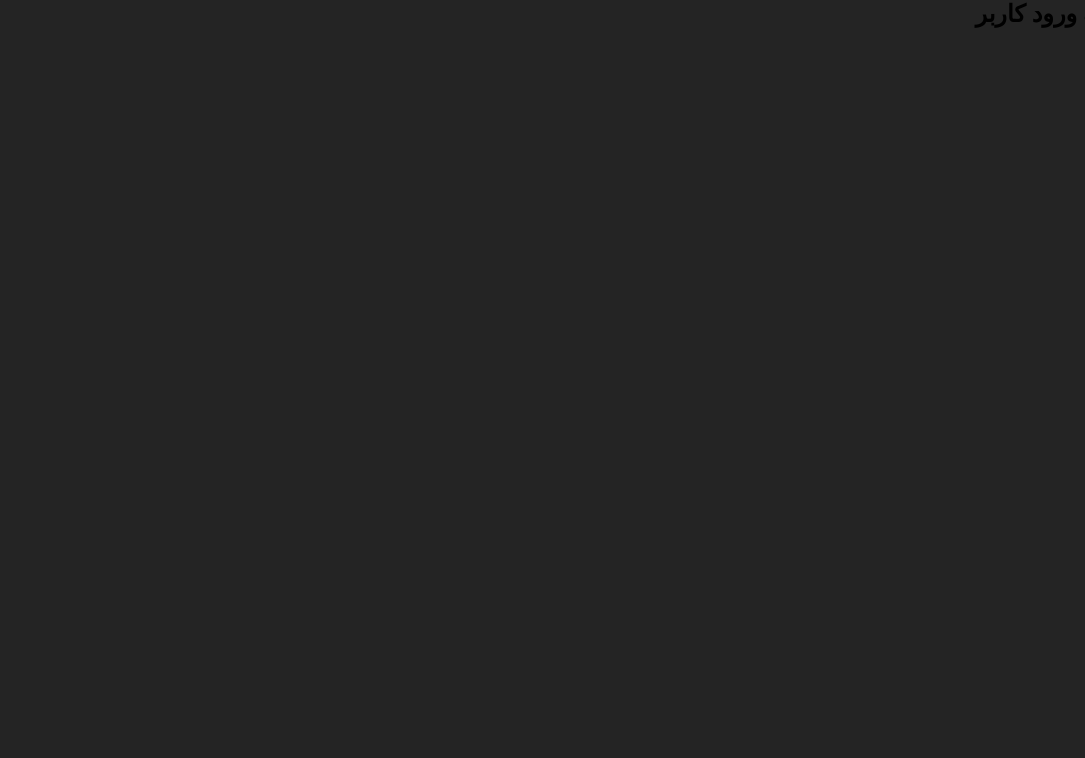
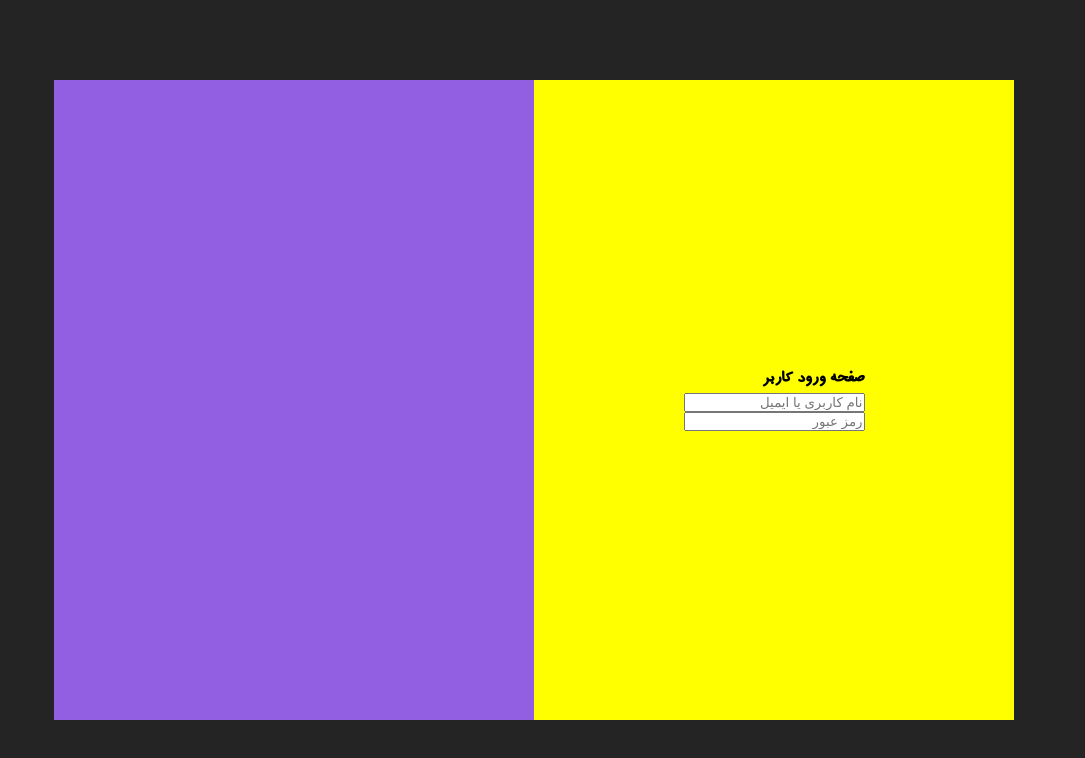
Before and after one commit to amirgh82/login-user, a React (Vite) app: page /login in a window 1280 px wide. Shown: the top 758 px of the page, without its empty margins (195-1280 px from the left). Built offline with nearby package versions, Linux system fonts and the light colour scheme.

Commit message:
write default login form

```diff
--- a/src/App.css
+++ b/src/App.css
@@ -7,6 +7,7 @@
     --gray-color: #333437;
     --btn-border-color: #9C6FE4;
     --purple-color: #925FE2;
+    --font-def: sade;
 }
 
 * {
@@ -24,3 +25,10 @@ a {
     color: #fff;
     text-decoration: none;
 }
+
+.app {
+    display: flex;
+    justify-content: center;
+    align-items: center;
+    height: 100vh;
+}
--- a/src/App.jsx
+++ b/src/App.jsx
@@ -10,8 +10,9 @@ function App() {
 
   return (
     <>
-
-      {router}
+      <div className="app">
+        {router}
+      </div>
     </>
   )
 }
--- a/src/Components/Input/Input.jsx
+++ b/src/Components/Form/Input.jsx
@@ -3,6 +3,7 @@ import './Input.css'
 
 
 export default function Input({ type, placeholder }) {
+
     return (
         <input type={type} placeholder={placeholder} />
     )
--- a/src/pages/Index/Index.css
+++ b/src/pages/Index/Index.css
@@ -22,7 +22,7 @@
 }
 
 .link {
-    font-family: sade;
+    font-family: var(--font-def);
     font-size: 2.5rem;
     font-weight: 500;
     border: 1px solid var(--btn-border-color);
--- a/src/pages/Login/Login.css
+++ b/src/pages/Login/Login.css
@@ -0,0 +1,29 @@
+.login-container {
+    display: flex;
+    justify-content: space-between;
+    width: 75%;
+    height: 80vh;
+    background-color: red;
+}
+
+.login-form {
+    display: flex;
+    justify-content: center;
+    align-items: center;
+    background-color: yellow;
+    width: 50%;
+}
+
+.login-form form {
+    display: flex;
+    flex-direction: column;
+}
+
+.login-title {
+    font-family: var(--font-def);
+}
+
+.login-picture {
+    width: 50%;
+    background-color: var(--purple-color);
+}
--- a/src/pages/Login/Login.jsx
+++ b/src/pages/Login/Login.jsx
@@ -1,5 +1,6 @@
 import React from 'react'
 import './Login.css'
+import Input from '../../Components/Form/Input'
 
 export default function Login() {
   return (
@@ -8,9 +9,13 @@ export default function Login() {
         <div className="login-form">
           <form>
             <h2 className="login-title">صفحه ورود کاربر</h2>
+            <Input type='text' placeholder='نام کاربری یا ایمیل' />
+            <Input type='password' placeholder='رمز عبور' />
           </form>
         </div>
-        <div className="login-picture"></div>
+        <div className="login-picture">
+
+        </div>
       </div>
     </>
   )
```
Also changed, not shown: src/Components/Form/Input.css (added).
